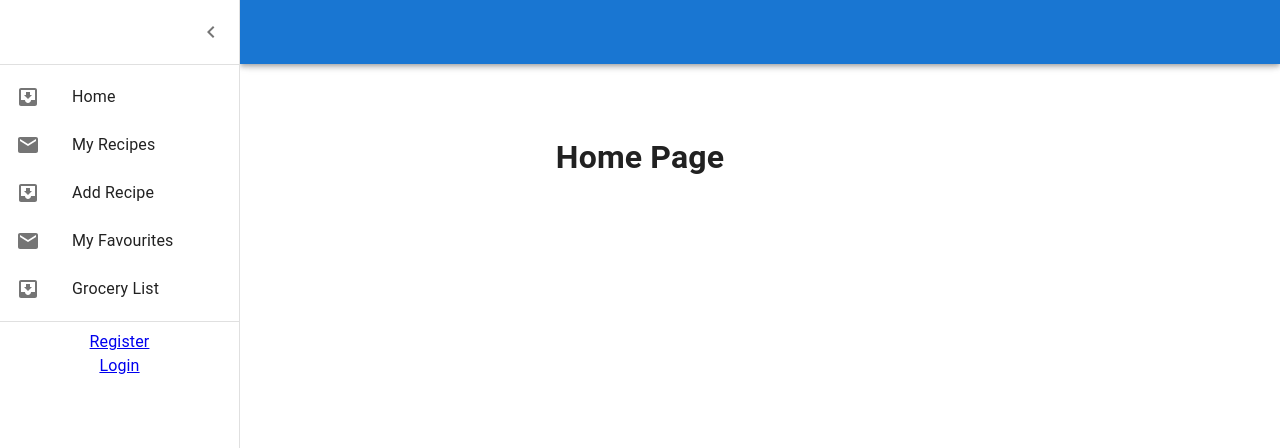
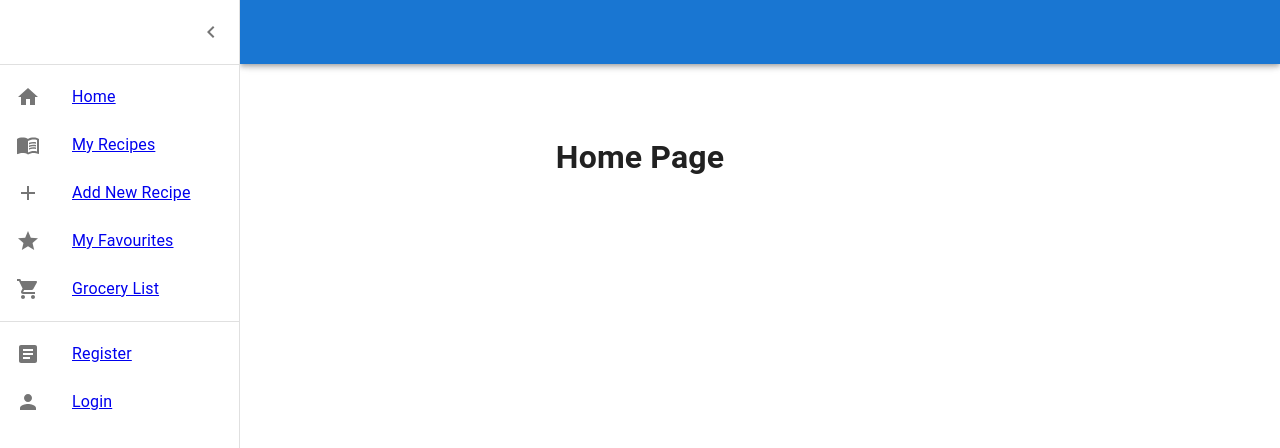
Before and after one commit to denn15law/ez-chef, a React (Create React App) app in the folder frontend/: page / in a window 1280 px wide. Both pictures are taken after a click on the button "open drawer". Shown: the top 448 px of the page. Built offline with nearby package versions, Linux system fonts and the light colour scheme.

Commit message:
Modify navbar styling

```diff
--- a/frontend/src/components/Nav.js
+++ b/frontend/src/components/Nav.js
@@ -1,21 +1,28 @@
 import * as React from "react";
 import { styled, useTheme } from "@mui/material/styles";
-import Box from "@mui/material/Box";
-import Drawer from "@mui/material/Drawer";
-import CssBaseline from "@mui/material/CssBaseline";
+import {
+  Box,
+  CssBaseline,
+  Divider,
+  Drawer,
+  IconButton,
+  List,
+  ListItem,
+  ListItemIcon,
+  ListItemText,
+  Toolbar,
+} from "@mui/material";
 import MuiAppBar from "@mui/material/AppBar";
-import Toolbar from "@mui/material/Toolbar";
-import List from "@mui/material/List";
-import Divider from "@mui/material/Divider";
-import IconButton from "@mui/material/IconButton";
 import MenuIcon from "@mui/icons-material/Menu";
 import ChevronLeftIcon from "@mui/icons-material/ChevronLeft";
 import ChevronRightIcon from "@mui/icons-material/ChevronRight";
-import ListItem from "@mui/material/ListItem";
-import ListItemIcon from "@mui/material/ListItemIcon";
-import ListItemText from "@mui/material/ListItemText";
-import InboxIcon from "@mui/icons-material/MoveToInbox";
-import MailIcon from "@mui/icons-material/Mail";
+import HomeIcon from "@mui/icons-material/Home";
+import MenuBookIcon from "@mui/icons-material/MenuBook";
+import AddIcon from "@mui/icons-material/Add";
+import StarIcon from "@mui/icons-material/Star";
+import ShoppingCartIcon from "@mui/icons-material/ShoppingCart";
+import ArticleIcon from "@mui/icons-material/Article";
+import PersonIcon from "@mui/icons-material/Person";
 import { Link } from "react-router-dom";
 
 const drawerWidth = 240;
@@ -115,29 +122,65 @@ const Nav = () => {
         </DrawerHeader>
         <Divider />
         <List>
-          {[
-            "Home",
-            "My Recipes",
-            "Add Recipe",
-            "My Favourites",
-            "Grocery List",
-          ].map((text, index) => (
-            <ListItem button key={text}>
+          <ListItem>
             <ListItemIcon>
-                {index % 2 === 0 ? <InboxIcon /> : <MailIcon />}
+              <HomeIcon />
             </ListItemIcon>
-              <ListItemText primary={text} />
+            <Link to="/">
+              <ListItemText primary="Home" />
+            </Link>
           </ListItem>
-          ))}
+          <ListItem>
+            <ListItemIcon>
+              <MenuBookIcon />
+            </ListItemIcon>
+            <Link to="/myrecipes">
+              <ListItemText primary="My Recipes" />
+            </Link>
+          </ListItem>
+          <ListItem>
+            <ListItemIcon>
+              <AddIcon />
+            </ListItemIcon>
+            <Link to="/new">
+              <ListItemText primary="Add New Recipe" />
+            </Link>
+          </ListItem>
+          <ListItem>
+            <ListItemIcon>
+              <StarIcon />
+            </ListItemIcon>
+            <Link to="/favourites">
+              <ListItemText primary="My Favourites" />
+            </Link>
+          </ListItem>
+          <ListItem>
+            <ListItemIcon>
+              <ShoppingCartIcon />
+            </ListItemIcon>
+            <Link to="/grocerylist">
+              <ListItemText primary="Grocery List" />
+            </Link>
+          </ListItem>
         </List>
         <Divider />
         <List>
+          <ListItem>
+            <ListItemIcon>
+              <ArticleIcon />
+            </ListItemIcon>
             <Link to="/register">
-            <li>Register</li>
+              <ListItemText primary="Register" />
             </Link>
+          </ListItem>
+          <ListItem>
+            <ListItemIcon>
+              <PersonIcon />
+            </ListItemIcon>
             <Link to="/login">
-            <li>Login</li>
+              <ListItemText primary="Login" />
             </Link>
+          </ListItem>
         </List>
       </Drawer>
       <Main open={open}>
@@ -148,34 +191,3 @@ const Nav = () => {
 };
 
 export default Nav;
-
-// const Nav = (props) => {
-//   return (
-//     <nav>
-//       <h3>Nav Bar</h3>
-//       <ul className="nav-links">
-//         <Link to="/">
-//           <li>Home Page</li>
-//         </Link>
-//         <Link to="/myrecipes">
-//           <li>My Recipes</li>
-//         </Link>
-//         <Link to="/new">
-//           <li>Add New Recipe</li>
-//         </Link>
-//         <Link to="/favourites">
-//           <li>My Favourites</li>
-//         </Link>
-//         <Link to="/grocerylist">
-//           <li>Grocery List</li>
-//         </Link>
-//         <Link to="/register">
-//           <li>Register</li>
-//         </Link>
-//         <Link to="/login">
-//           <li>Login</li>
-//         </Link>
-//       </ul>
-//     </nav>
-//   );
-// };
```
Also changed, not shown: 1 other file (tests, documents, lock files or other folders). Lines whose indentation alone changed are shown as unchanged.
